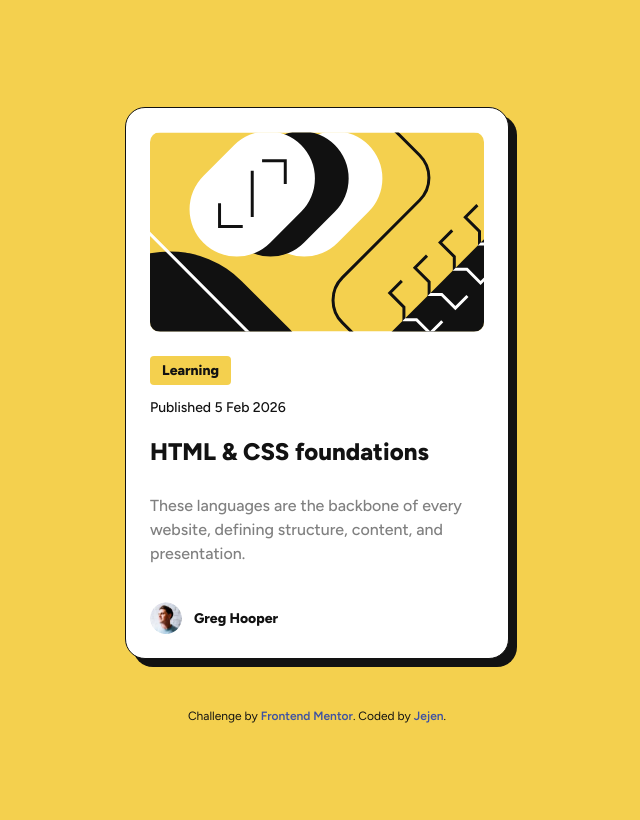
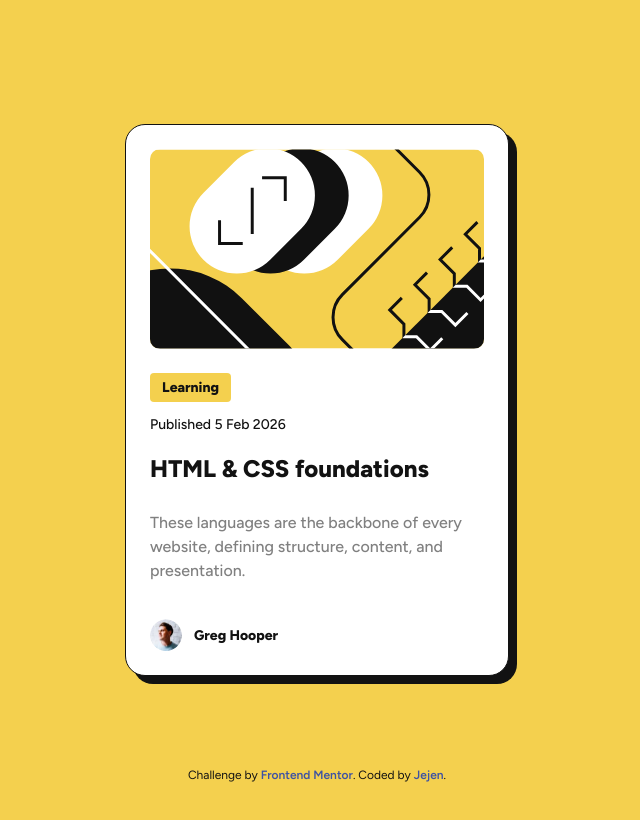
Before and after one commit to jejen-dev/Blog-preview-card, a plain HTML site: page index.html in a window 1280 px wide. Shown: the whole page, without its empty margins (323-963 px from the left). Drawn offline with Linux system fonts and the light colour scheme.

Commit message:
Modify height and overflow properties in style.css
Updated height properties for body and footer, and adjusted overflow settings.

```diff
--- a/style.css
+++ b/style.css
@@ -8,6 +8,8 @@
 
 html {
     font-size: 16px;
+    overflow: hidden;
+    height: 100%;
 }
 
 body {
@@ -15,11 +17,12 @@ body {
     background-color: hsl(47, 88%, 63%);
     color: hsl(0, 0%, 7%);
     line-height: 1.5;
-    min-height: 100vh;
+    height: 100vh;
     display: flex;
     justify-content: center;
     align-items: center;
     padding: 1.5rem;
+    overflow: hidden;
 }
 
 /* ===== CUSTOM PROPERTIES ===== */
@@ -42,6 +45,8 @@ body {
     align-items: center;
     justify-content: center;
     min-height: 100vh;
+    height: 100vh;
+    overflow: hidden;
 }
 
 /* ===== BLOG CARD ===== */
@@ -54,7 +59,7 @@ body {
     width: 100%;
     padding: 1.5rem;
     transition: var(--transition);
-    margin-bottom: 2rem;
+    margin-bottom: 0;
 }
 
 .blog-card:hover {
@@ -159,6 +164,12 @@ body {
     text-align: center;
     color: var(--black);
     padding: 1rem;
+    position: fixed;
+    bottom: 0;
+    left: 0;
+    right: 0;
+    background-color: var(--yellow);
+    z-index: 10;
 }
 
 .attribution a {
```
